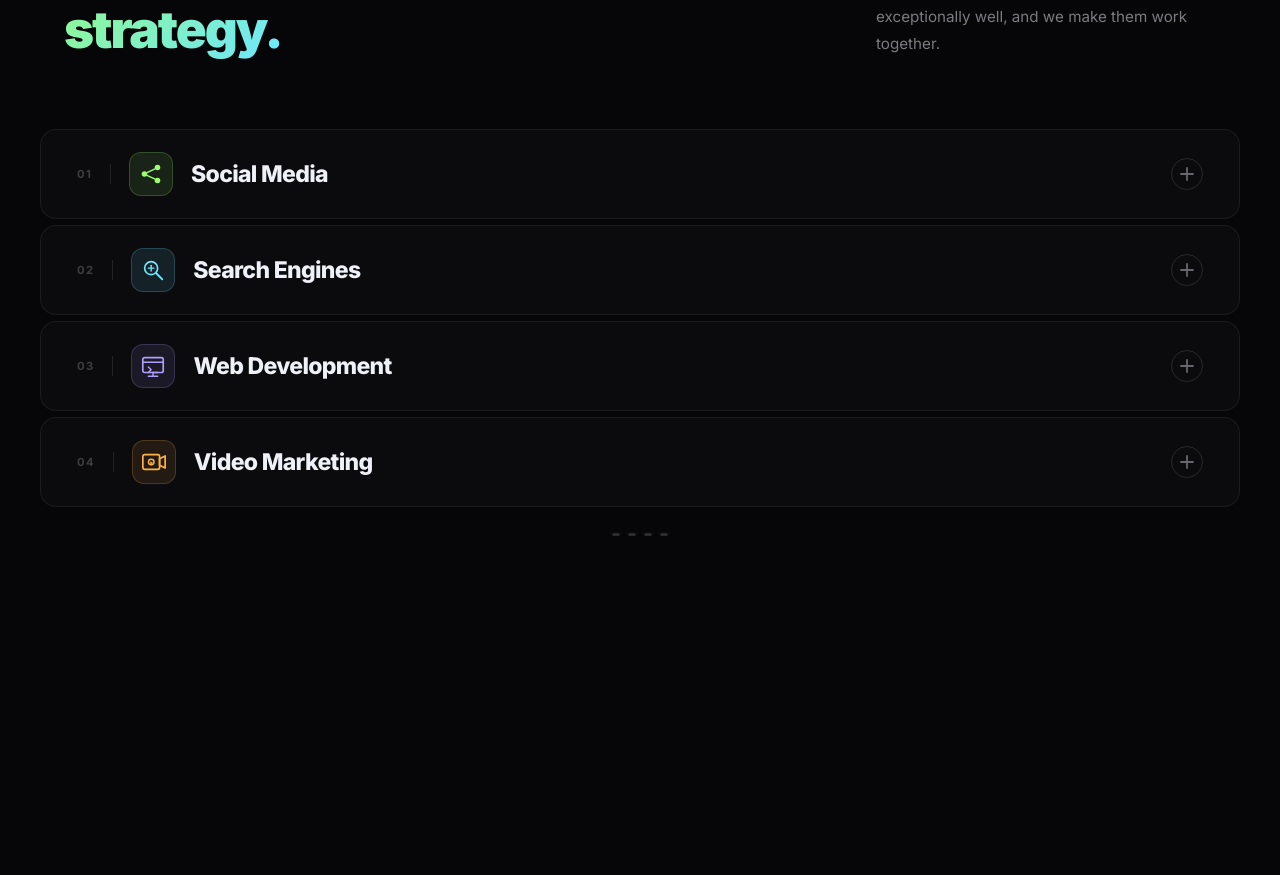
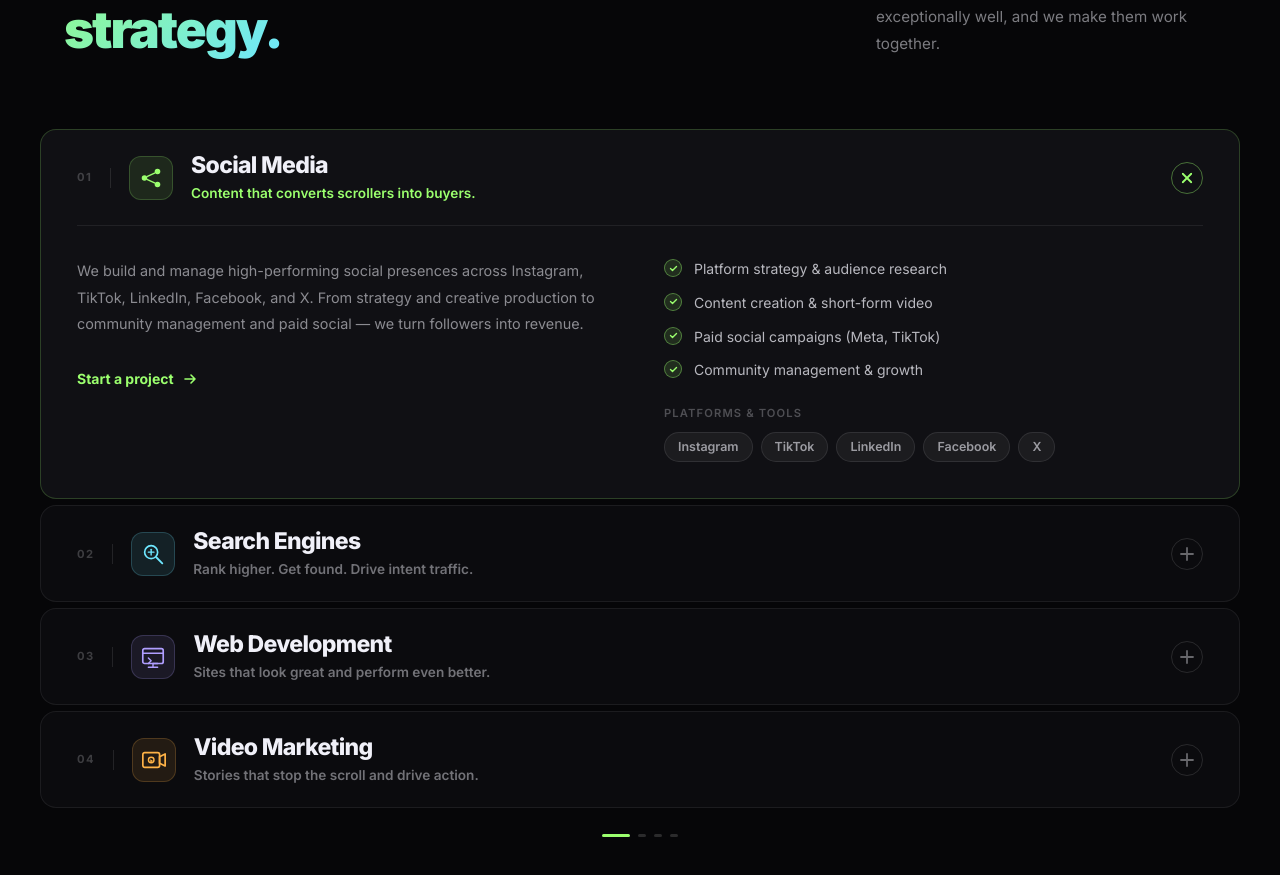
Before and after one commit to einfoengine/ablyart, a Next.js app: page / in a window 1280 px wide. Shown: the part 1066-1941 px from the top of the page. Built offline with nearby package versions, Linux system fonts and the light colour scheme.

Commit message:
Service section animation on going

```diff
--- a/src/components/ServicesSection.tsx
+++ b/src/components/ServicesSection.tsx
@@ -112,7 +112,7 @@ export default function ServicesSection() {
   const outerRef = useRef<HTMLDivElement>(null);
   // sentinel -1 so first-run always triggers a state update
   const phaseRef = useRef<number>(-1);
-  const [scrollActiveIdx, setScrollActiveIdx] = useState<number | null>(null);
+  const [scrollActiveIdx, setScrollActiveIdx] = useState<number | null>(0);
   const [clickOverrideIdx, setClickOverrideIdx] = useState<number | null>(null);
 
   const activeIndex = clickOverrideIdx !== null ? clickOverrideIdx : scrollActiveIdx;
@@ -128,7 +128,7 @@ export default function ServicesSection() {
 
       if (scrollable <= 0) return;
 
-      let newActive: number | null = null;
+      let newActive: number = 0;
 
       if (scrolledPast > 0) {
         const n = services.length;
@@ -136,19 +136,15 @@ export default function ServicesSection() {
           // Keep the last accordion open as it scrolls out of view into the footer
           newActive = n - 1;
         } else {
-          // +1 extra phase at start (all collapsed intro) + n service phases
-          const phaseSize = scrollable / (n + 1);
+          // n service phases (first one is open by default)
+          const phaseSize = scrollable / n;
           const phase = Math.floor(scrolledPast / phaseSize);
-          if (phase >= 1 && phase <= n) {
-            newActive = phase - 1;
-          } else if (phase > n) {
-            newActive = n - 1;
-          }
+          newActive = Math.max(0, Math.min(phase, n - 1));
         }
       }
 
       // Only update state when phase actually changes
-      const numericNew = newActive === null ? -99 : newActive;
+      const numericNew = newActive;
       if (numericNew !== phaseRef.current) {
         phaseRef.current = numericNew;
         setScrollActiveIdx(newActive);
@@ -270,9 +266,9 @@ function AccordionItem({
           <h3 style={{ fontSize: "clamp(1.1rem, 1.8vw, 1.5rem)", fontWeight: 800, letterSpacing: "-0.03em", lineHeight: 1.15, marginBottom: 0 }}>
             {service.title}
           </h3>
-          {/* Tagline slides in when open */}
-          <div style={{ maxHeight: isOpen ? "28px" : "0", opacity: isOpen ? 1 : 0, overflow: "hidden", transition: "max-height 0.4s ease, opacity 0.3s ease" }}>
-            <p style={{ fontSize: "0.85rem", color: service.color, fontWeight: 600, margin: "4px 0 0" }}>{service.tagline}</p>
+          {/* Tagline is always visible, varying color based on active state */}
+          <div>
+            <p style={{ fontSize: "0.85rem", color: isOpen ? service.color : "rgba(240,240,248,0.45)", fontWeight: 600, margin: "4px 0 0", transition: "color 0.3s ease" }}>{service.tagline}</p>
           </div>
         </div>
 
```
